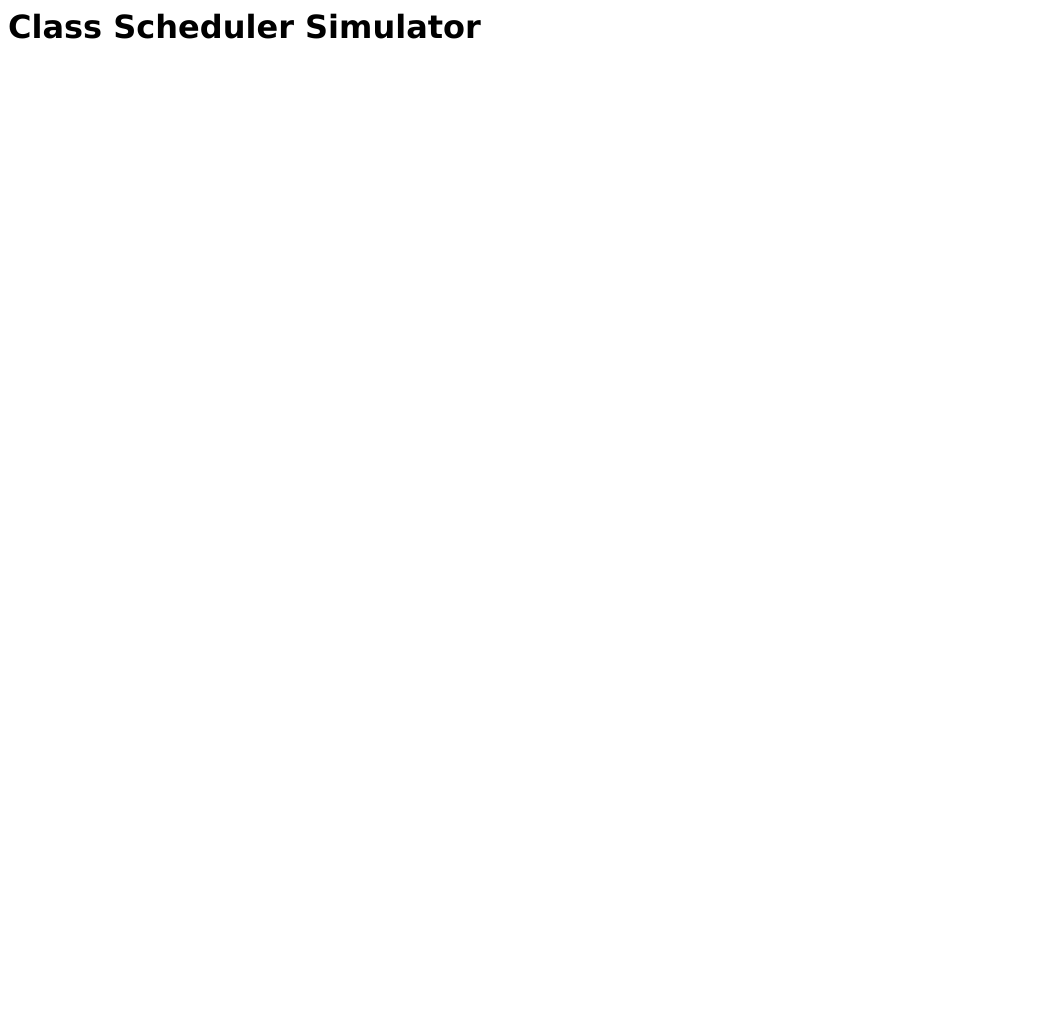
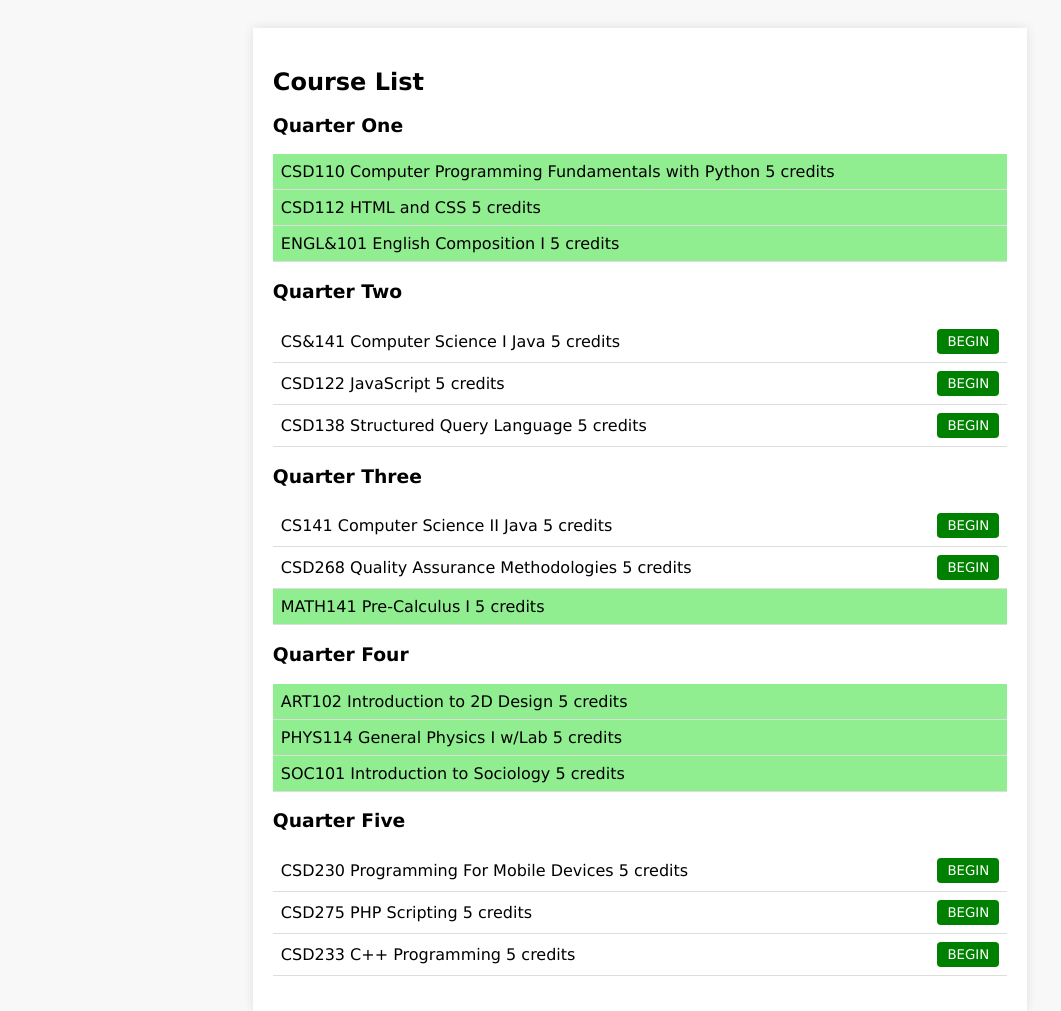
Before and after one commit to lwt-csd425-group/ClassScheduler, a plain HTML site: page index.html in a window 1280 px wide. Shown: the whole page, without its empty margins (0-1061 px from the left). Before the commit the page ends 800 px from the top, so only its background shows below. Drawn offline with Linux system fonts and the light colour scheme.

Commit message:
Designed the Html Structure With begin button

```diff
--- a/index.html
+++ b/index.html
@@ -1,10 +1,21 @@
-<html>
+<!DOCTYPE html>
+<html lang="en">
+
     <head>
-        <link rel="stylesheet" href="./main.css" />
+        <meta charset="UTF-8">
+        <meta name="viewport" content="width=device-width, initial-scale=1.0">
+        <title>Course List</title>
+        <link rel="stylesheet" href="./main.css">
     </head>
+
     <body>
-        <h1>Class Scheduler Simulator</h1>
+        <div class="container">
+            <h2>Course List</h2>
+            <div id="course-container"></div>
+        </div>
+
         <script src="./script/main.js"></script>
-        <script src="./script/csd-aas-obj.js"></script>
+        <script src="./script/functionalities.js"></script>
     </body>
+
 </html>
--- a/main.css
+++ b/main.css
@@ -1,3 +1,55 @@
 * {
     font-family: Verdana, Geneva, Tahoma, sans-serif;
 }
+
+body {
+    font-family: Arial, sans-serif;
+    padding: 20px;
+    background-color: #f8f8f8;
+    display: flex;
+    justify-content: center;
+}
+
+.container {
+    width: 60%;
+    background-color: white;
+    padding: 20px;
+    box-shadow: 0 0 10px rgba(0, 0, 0, 0.1);
+}
+
+h2 {
+    margin-bottom: 10px;
+}
+
+.quarter {
+    margin-bottom: 15px;
+}
+
+.course-item {
+    display: flex;
+    justify-content: space-between;
+    align-items: center;
+    padding: 8px;
+    border-bottom: 1px solid #ddd;
+}
+
+.highlight-grey {
+    background-color: #d3d3d3;
+}
+
+.highlight-green {
+    background-color: #90ee90;
+}
+
+.begin-button {
+    padding: 5px 10px;
+    background-color: green;
+    color: white;
+    border: none;
+    cursor: pointer;
+    border-radius: 4px;
+}
+
+.begin-button:hover {
+    background-color: darkgreen;
+}
--- a/script/csd-aas-obj.js
+++ /dev/null
@@ -1,39 +0,0 @@
-var courses = {};
-
-function createCourse(id, name, prereqs) {
-    return (courses[id] = new Course(id, name, prereqs));
-}
-
-function getCourse(id) {
-    return courses[id];
-}
-
-function initializeCSDAASTCourses() {
-    var csd110 = createCourse("CSD110", "Computer Programming Fundamentals with Python");
-    var csd111 = createCourse("CSD112", "HTML and CSS");
-    var engl101 = createCourse("ENGL&101", "English Composition I");
-
-    var cs141 = createCourse("CS&141", "Computer Science I Java", [csd110]);
-    var csd122 = createCourse("CSD122", "JavaScript", [csd110, csd112]);
-    var csd138 = createCourse("CSD138", "Structured Query Language", [csd110]);
-
-    var cs143 = createCourse("CS141", "Computer Science II Java", [cs141]);
-    var cs268 = createCourse("CSD268", "Quality Assurance Methodologies", [cs141]);
-    // to-do: simulate a MATH99 graduation / MATH141 placement button mayhaps
-    var math141 = createCourse("MATH141", "Pre-Calculus I");
-
-    var art102 = createCourse("ART102", "Introduction to 2D Design");
-    var phys114 = createCourse("PHYS114", "General Physics I w/Lab");
-    var soc101 = createCourse("SOC101", "Introduction to Sociology");
-
-    var csd230 = createCourse("CSD230", "Programming For Mobile Devices", [cs143]);
-    var csd275 = createCourse("CSD275", "PHP Scripting", [csd110, csd112]);
-    var csd233 = createCourse("CSD233", "C++ Programming", [cs143]);
-
-    var csd228 = createCourse("CSD228", "Programming with C#", [cs141]);
-    var csd298 = createCourse("CSD298", "Technical Interview/Job Search", [csd143]);
-    var dsgn290 = createCourse("DSGN290", "Portfolio/Job Search", [art102]);
-    var csd297 = createCourse("CSD297", "IT Project", [csd112, csd122, csd138, cs141, csd228, csd268]);
-}
-
-initializeCsdAasTCourses();
--- /dev/null
+++ b/script/functionalities.js
@@ -0,0 +1,70 @@
+function renderCourses() {
+	const quarters = {
+		"Quarter One": ["CSD110", "CSD112", "ENGL&101"],
+		"Quarter Two": ["CS&141", "CSD122", "CSD138"],
+		"Quarter Three": ["CS141", "CSD268", "MATH141"],
+		"Quarter Four": ["ART102", "PHYS114", "SOC101"],
+		"Quarter Five": ["CSD230", "CSD275", "CSD233"],
+	};
+
+	const container = document.getElementById("course-container");
+
+	for (const [quarter, courseIds] of Object.entries(quarters)) {
+		const quarterDiv = document.createElement("div");
+		quarterDiv.classList.add("quarter");
+
+		const quarterTitle = document.createElement("h3");
+		quarterTitle.textContent = quarter;
+		quarterDiv.appendChild(quarterTitle);
+
+		courseIds.forEach((id) => {
+			const course = getCourse(id);
+			if (course) {
+				const courseElement = document.createElement("div");
+				courseElement.classList.add("course-item");
+				courseElement.dataset.courseId = course.id;
+
+				const courseText = document.createElement("span");
+				courseText.textContent = `${course.id} ${course.name} 5 credits`;
+				courseElement.appendChild(courseText);
+
+				if (course.prereqs && course.prereqs.length > 0) {
+					// Create "BEGIN" button for courses with prerequisites
+					const beginButton = document.createElement("button");
+					beginButton.textContent = "BEGIN";
+					beginButton.classList.add("begin-button");
+					beginButton.onclick = () =>
+						highlightPrereqs(course.prereqs);
+					courseElement.appendChild(beginButton);
+				} else {
+					// Highlight courses with no prerequisites in green
+					courseElement.classList.add("highlight-green");
+				}
+
+				quarterDiv.appendChild(courseElement);
+			}
+		});
+
+		container.appendChild(quarterDiv);
+	}
+}
+
+function highlightPrereqs(prereqs) {
+	document.querySelectorAll(".course-item").forEach((course) => {
+		const courseId = course.dataset.courseId;
+
+		if (prereqs.some((prereq) => prereq.id === courseId)) {
+			course.classList.add("highlight-grey");
+
+			// Remove highlight after 3 seconds
+			setTimeout(() => {
+				course.classList.remove("highlight-grey");
+			}, 3000);
+		}
+	});
+}
+
+document.addEventListener("DOMContentLoaded", () => {
+	initializeCSDAASTCourses(); // Corrected function call
+	renderCourses();
+});
--- a/script/main.js
+++ b/script/main.js
@@ -1,16 +1,47 @@
-// to-do: create sets of classes of which only one is required for prereqs
 class Course {
     constructor(id, name, prereqs = [], completed = false) {
-        this.id = id
-        this.name = name
-        this.prereqs = prereqs
-        this.completed = completed
+        this.id = id;
+        this.name = name;
+        this.prereqs = prereqs;
+        this.completed = completed;
     }
 
     get canTake() {
-        for (course of this.prereqs) {
-            if (!course.completed) return false;
-        }
-        return true;
+        return this.prereqs.every(prereq => prereq.completed);
     }
 }
+
+var courses = {};
+
+function createCourse(id, name, prereqIds = []) {
+    const prereqs = prereqIds.map(prereqId => courses[prereqId]).filter(Boolean);
+    return (courses[id] = new Course(id, name, prereqs));
+}
+
+function getCourse(id) {
+    return courses[id] || null;
+}
+
+function initializeCSDAASTCourses() {
+    createCourse("CSD110", "Computer Programming Fundamentals with Python");
+    createCourse("CSD112", "HTML and CSS");
+    createCourse("ENGL&101", "English Composition I");
+
+    createCourse("CS&141", "Computer Science I Java", ["CSD110"]);
+    createCourse("CSD122", "JavaScript", ["CSD110", "CSD112"]);
+    createCourse("CSD138", "Structured Query Language", ["CSD110"]);
+
+    createCourse("CS141", "Computer Science II Java", ["CS&141"]);
+    createCourse("CSD268", "Quality Assurance Methodologies", ["CS&141"]);
+    createCourse("MATH141", "Pre-Calculus I");
+
+    createCourse("ART102", "Introduction to 2D Design");
+    createCourse("PHYS114", "General Physics I w/Lab");
+    createCourse("SOC101", "Introduction to Sociology");
+
+    createCourse("CSD230", "Programming For Mobile Devices", ["CS141"]);
+    createCourse("CSD275", "PHP Scripting", ["CSD110", "CSD112"]);
+    createCourse("CSD233", "C++ Programming", ["CS141"]);
+}
+
+initializeCSDAASTCourses();
```
